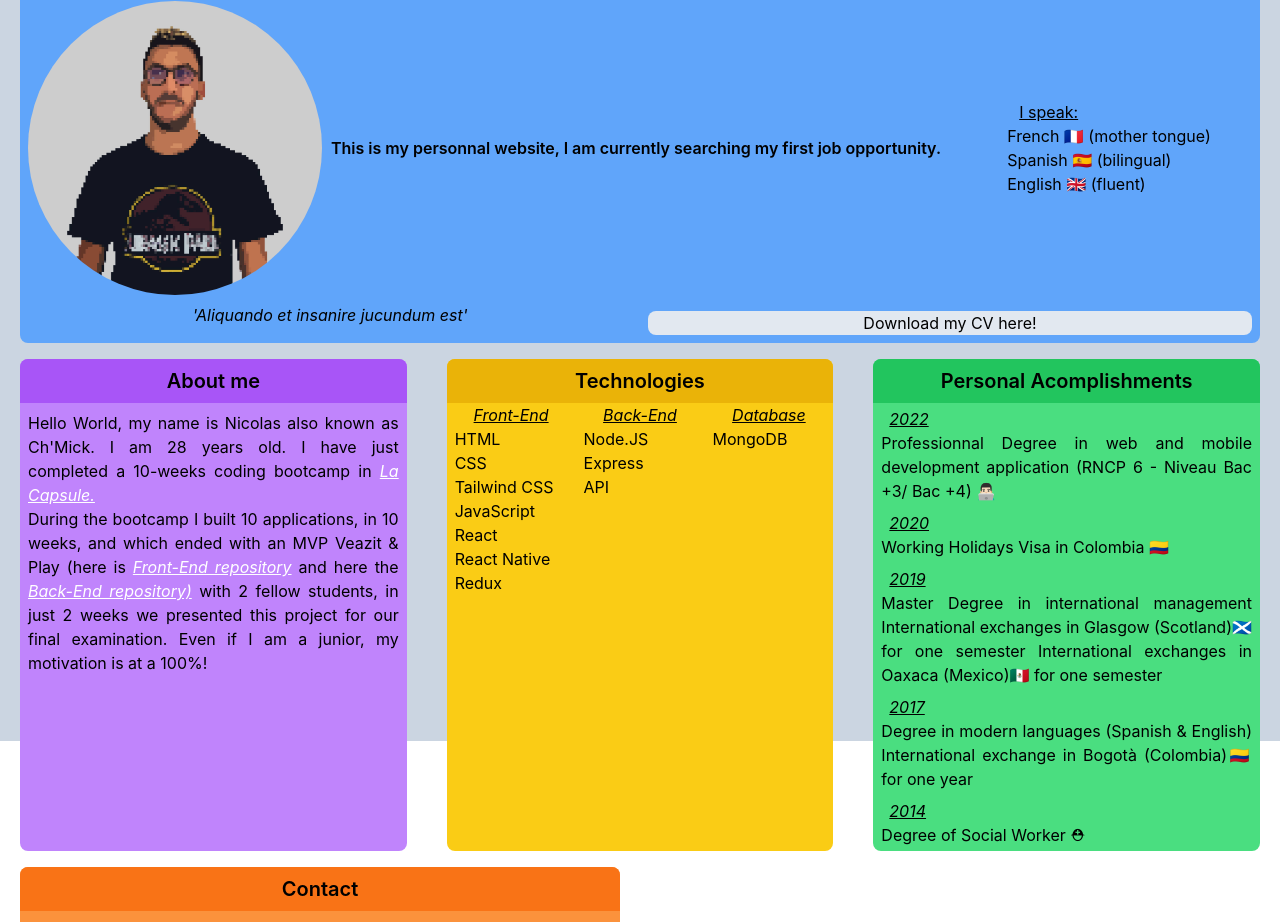
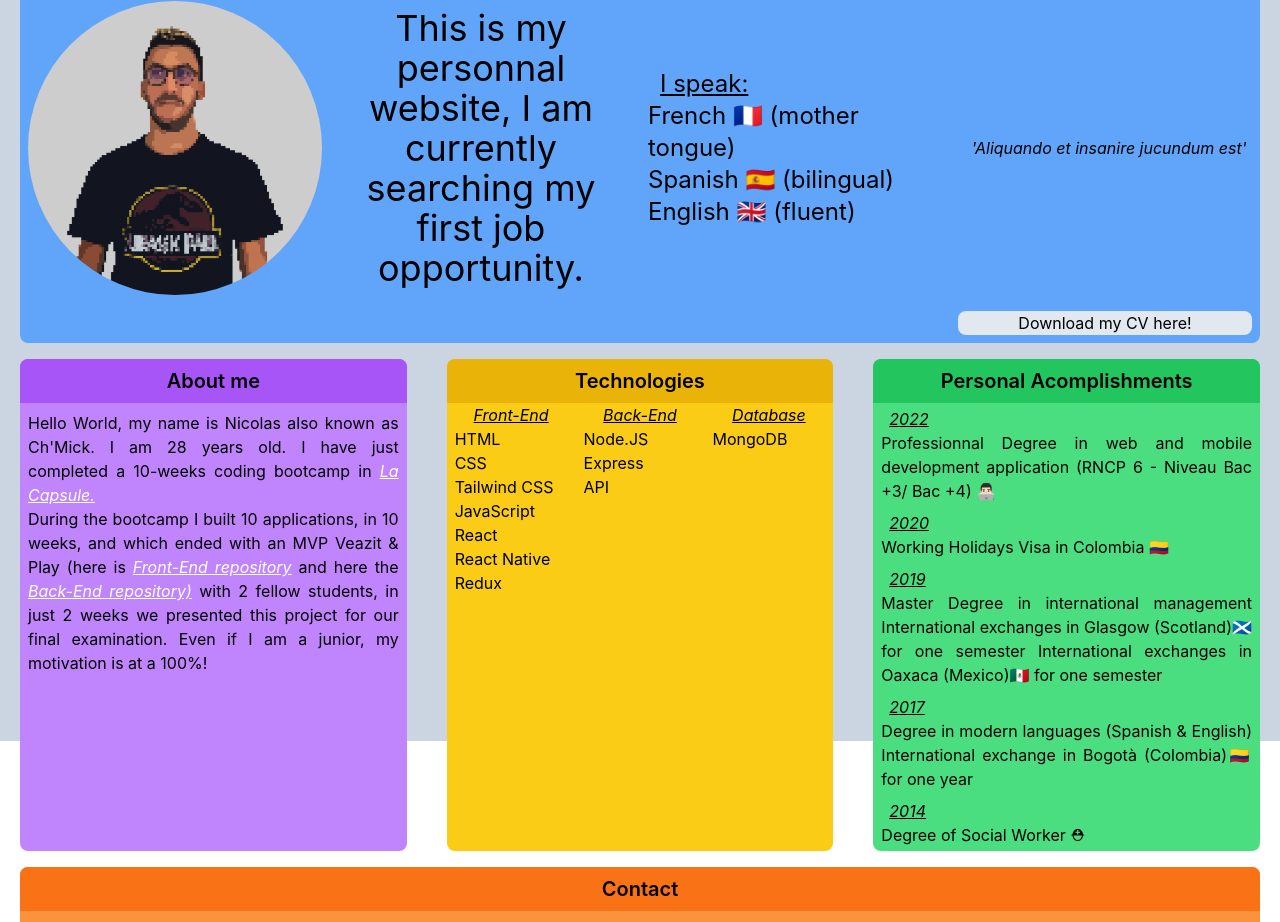
Before and after one commit to chmick15/CV, a React (Create React App) app: page / in a window 1280 px wide. Shown: the part 107-1029 px from the top of the page. Built offline with nearby package versions, Linux system fonts and the light colour scheme.

Commit message:
lg homepage ok

```diff
--- a/src/components/home/contact/Contact.js
+++ b/src/components/home/contact/Contact.js
@@ -7,7 +7,7 @@ const Contact = () => {
             <div className="text-center p-2 bg-orange-500 rounded-t-lg text-xl font-semibold">
                 <p>Contact</p>
             </div>
-            <div className='p-2'>
+            <div className='p-2 lg:text-center lg:text-xl'>
                 <p>Do not hesitate to <a href='mailto:nikola.debray@hotmail.fr' className="text-white"> contact me here</a> by mail!</p>
             </div>
         </div>
--- a/src/components/home/hero/Hero.js
+++ b/src/components/home/hero/Hero.js
@@ -14,11 +14,11 @@ const Hero = () => {
                     alt='avatar'
                 />
             </div>
-            <div className="text-justify pr-2 place-self-center sm:col-span-2 md:col-span-2 md:text-center md:font-semibold">
+            <div className="text-justify pr-2 place-self-center sm:col-span-1 sm:items-center md:col-span-2 md:text-center md:font-semibold lg:text-4xl lg:font-normal lg:col-span-1">
                 <p>This is my personnal website, I am currently searching my first job opportunity.</p>
             </div>
-            <div className="grid col-span-2 sm:col-span-3 sm:justify-center md:col-span-1">
-                <div className="pl-5 underline md:self-end" >
+            <div className="grid col-span-2 sm:col-span-1 sm:justify-center md:col-span-1 lg:text-2xl">
+                <div className="pl-5 underline sm:self-end md:self-end" >
                     <p>I speak:</p>
                 </div>
                 <div className="pl-2">
@@ -27,10 +27,10 @@ const Hero = () => {
                     <p>English 🇬🇧 (fluent)</p>
                 </div>
             </div>
-            <div className="col-span-2 sm:col-span-2">
+            <div className="col-span-2 sm:col-span-2 sm:pl-2 lg:col-span-1 lg:self-center">
                 <p className='italic text-center sm:text-left md:text-center'>'Aliquando et insanire jucundum est'</p>
             </div>
-            <div className='bg-slate-200 text-center col-span-2 rounded-lg m-2 sm:col-span-1 md:col-span-2'>
+            <div className='bg-slate-200 text-center col-span-2 rounded-lg m-2 sm:col-span-1 md:col-span-2 lg:col-span-1 lg:col-start-4'>
                 <a href="cvNicolas.pdf" target={'_blank'}>Download my CV here!</a>
             </div>
         </div>
--- a/src/pages/Home.js
+++ b/src/pages/Home.js
@@ -24,7 +24,7 @@ const Home = () => {
             <div className="grid col-span-6 bg-green-400 my-2 mx-5 rounded-lg md:col-span-3 lg:col-span-2">
                 <Accomplishments />
             </div>
-            <div className="grid col-span-6 bg-orange-400 my-2 mx-5 rounded-lg md:col-span-3">
+            <div className="grid col-span-6 bg-orange-400 my-2 mx-5 rounded-lg md:col-span-3 lg:col-span-6">
                 <Contact />
             </div>
         </div>
```
